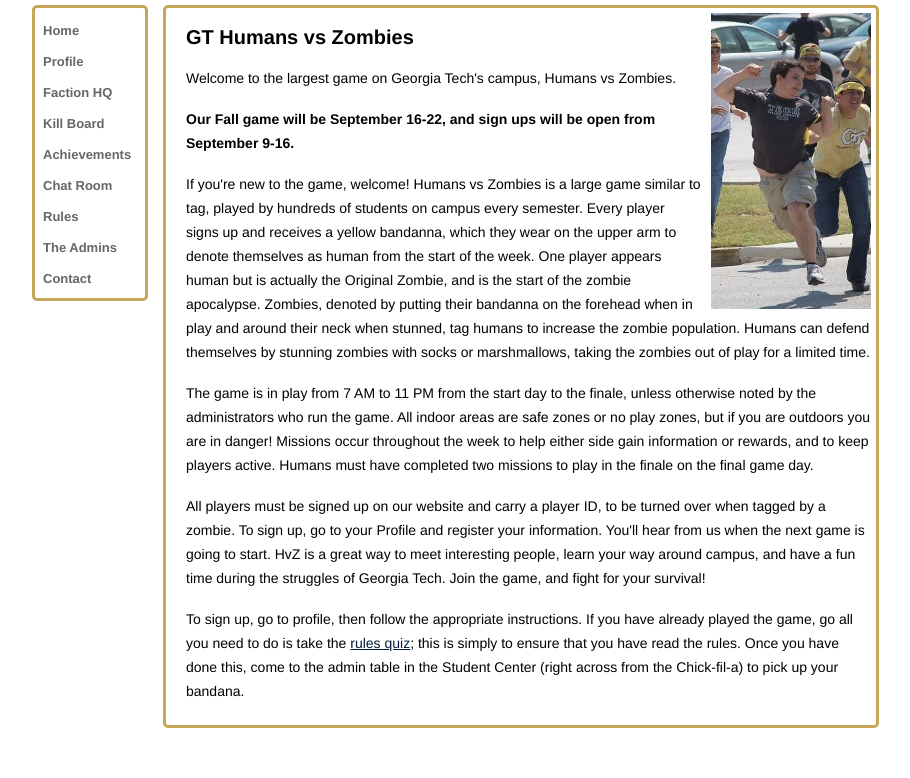
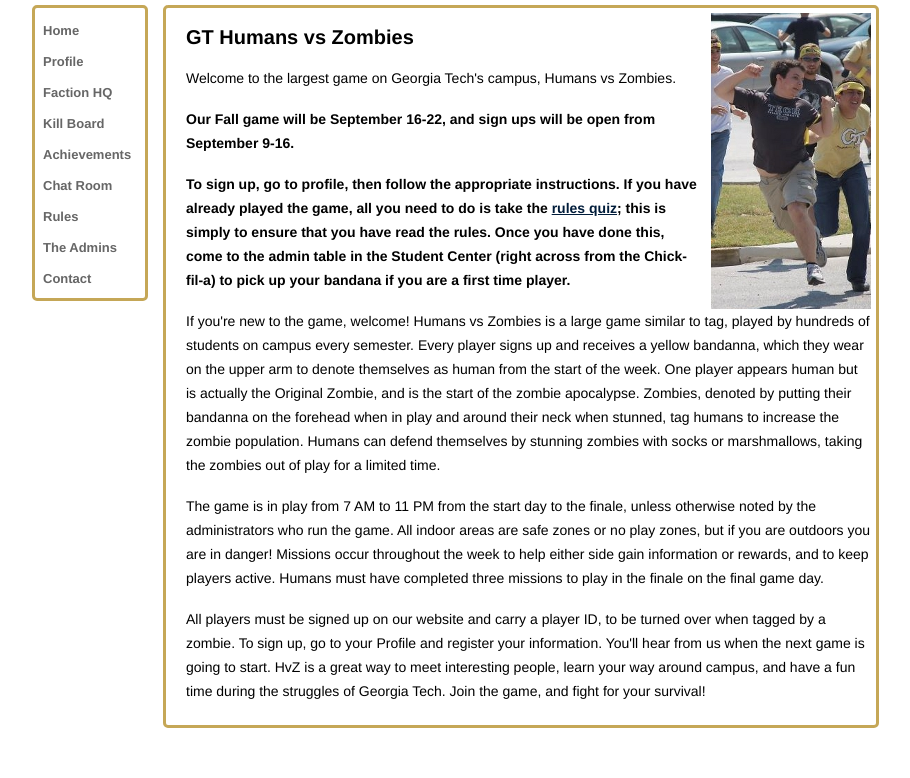
Before and after one commit to Noirbot/HvZ, a PHP site: page / in a window 1280 px wide. Shown: the part 172-950 px from the top of the page, without its empty margins (88-998 px from the left). Run offline with PHP 8.4, Linux system fonts and the light colour scheme; data that the repository does not hold is empty.

Commit message:
Adding registration links to the front page. Instructions too.

```diff
--- a/index.php
+++ b/index.php
@@ -37,10 +37,10 @@
             <h2>GT Humans vs Zombies</h2>
 			<p>Welcome to the largest game on Georgia Tech's campus, Humans vs Zombies.</p>
 			<p><strong>Our Fall game will be September 16-22, and sign ups will be open from September 9-16.</strong></p>
+      <p><strong>To sign up, go to profile, then follow the appropriate instructions. If you have already played the game, all you need to do is take the <a href="/rules/quiz/rules_quiz.php">rules quiz</a>; this is simply to ensure that you have read the rules.  Once you have done this, come to the admin table in the Student Center (right across from the Chick-fil-a) to pick up your bandana if you are a first time player.</strong></p>
 			<p>If you're new to the game, welcome! Humans vs Zombies is a large game similar to tag, played by hundreds of students on campus every semester. Every player signs up and receives a yellow bandanna, which they wear on the upper arm to denote themselves as human from the start of the week. One player appears human but is actually the Original Zombie, and is the start of the zombie apocalypse. Zombies, denoted by putting their bandanna on the forehead when in play and around their neck when stunned, tag humans to increase the zombie population. Humans can defend themselves by stunning zombies with socks or marshmallows, taking the zombies out of play for a limited time.</p>
-			<p>The game is in play from 7 AM to 11 PM from the start day to the finale, unless otherwise noted by the administrators who run the game. All indoor areas are safe zones or no play zones, but if you are outdoors you are in danger! Missions occur throughout the week to help either side gain information or rewards, and to keep players active. Humans must have completed two missions to play in the finale on the final game day.</p>
+			<p>The game is in play from 7 AM to 11 PM from the start day to the finale, unless otherwise noted by the administrators who run the game. All indoor areas are safe zones or no play zones, but if you are outdoors you are in danger! Missions occur throughout the week to help either side gain information or rewards, and to keep players active. Humans must have completed three missions to play in the finale on the final game day.</p>
 			<p>All players must be signed up on our website and carry a player ID, to be turned over when tagged by a zombie. To sign up, go to your Profile and register your information. You'll hear from us when the next game is going to start. HvZ is a great way to meet interesting people, learn your way around campus, and have a fun time during the struggles of Georgia Tech. Join the game, and fight for your survival!</p>
-		  <p> To sign up, go to profile, then follow the appropriate instructions. If you have already played the game, go all you need to do is take the <a href="/rules/quiz/rules_quiz.php">rules quiz</a>; this is simply to ensure that you have read the rules.  Once you have done this, come to the admin table in the Student Center (right across from the Chick-fil-a) to pick up your bandana.</p>
     </div>
 
       <div class="footer"><p></p></div>
```
